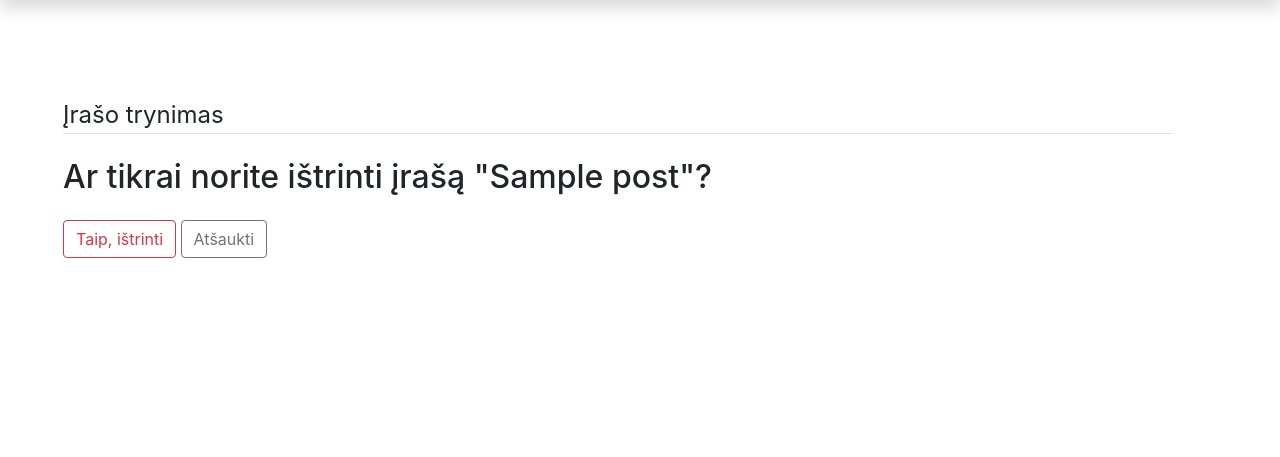
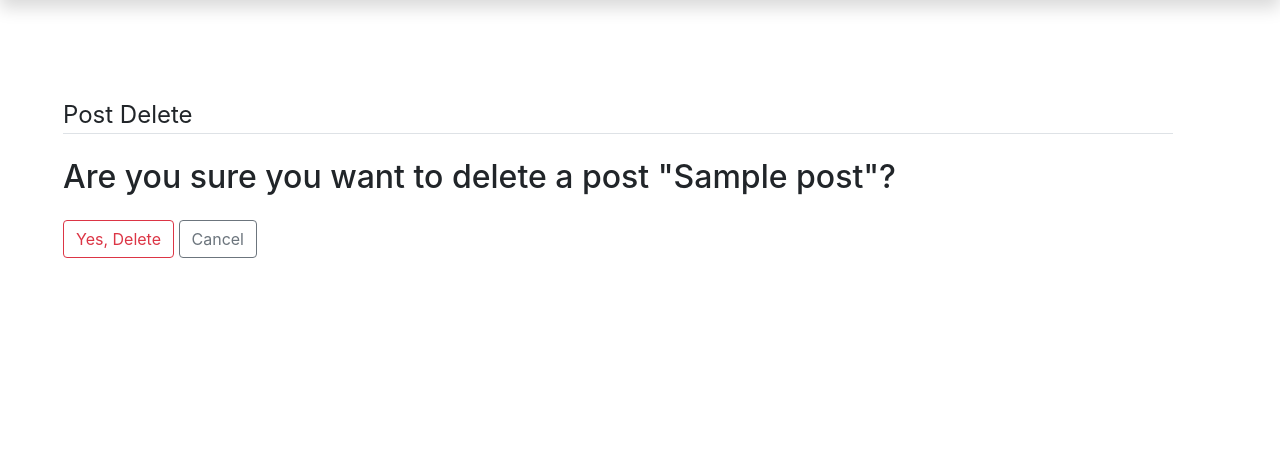
Before and after one commit to DonatasNoreika/myblog202410, a Django app: page /posts/1/delete in a window 1280 px wide. Shown: the part 59-516 px from the top of the page. Run offline with Django 5.2, Linux system fonts and the light colour scheme; a user stored in the database is signed in; tables that the repository leaves empty hold one stand-in row (values such as "Sample post"); some libraries are stand-ins or nearby versions.

Commit message:
+ padaryti post_form.html, post_delete.html vertimai į LT

```diff
--- a/mysite/myblog/templates/comments_delete.html
+++ b/mysite/myblog/templates/comments_delete.html
@@ -8,7 +8,7 @@
         {% csrf_token %}
         <fieldset class="form-group">
         <legend class="border-bottom mb-4">{% trans "Comment Delete" %}</legend>
-            <h2>{% trans "Are you sure you want to delete a comment?" %} "{{ comment.content }}"?</h2>
+            <h2>{% trans "Are you sure you want to delete a comment" %} "{{ comment.content }}"?</h2>
         </fieldset>
         <div class="form-group">
             <button class="btn btn-outline-danger" type="submit">{% trans "Yes, Delete" %}</button>
--- a/mysite/myblog/templates/post_delete.html
+++ b/mysite/myblog/templates/post_delete.html
@@ -1,17 +1,18 @@
 {% extends "base.html" %}
-{% block "title" %}Įrašo trynimas{% endblock%}
+{% load i18n %}
+{% block "title" %}{% trans "Post Delete" %}{% endblock %}
 {% block "content" %}
 <div class="content-section">
     <form method="POST">
         {% load crispy_forms_tags %}
         {% csrf_token %}
         <fieldset class="form-group">
-        <legend class="border-bottom mb-4">Įrašo trynimas</legend>
-            <h2>Ar tikrai norite ištrinti įrašą "{{ post.title }}"?</h2>
+        <legend class="border-bottom mb-4">{% trans "Post Delete" %}</legend>
+            <h2>{% trans "Are you sure you want to delete a post" %} "{{ post.title }}"?</h2>
         </fieldset>
         <div class="form-group">
-            <button class="btn btn-outline-danger" type="submit">Taip, ištrinti</button>
-            <a class="btn btn-outline-secondary" href="{% url 'post' post.pk %}">Atšaukti</a>
+            <button class="btn btn-outline-danger" type="submit">{% trans "Yes, Delete" %}</button>
+            <a class="btn btn-outline-secondary" href="{% url 'post' post.pk %}">{% trans "Cancel" %}</a>
         </div>
     </form>
 </div>
```
Also changed, not shown: mysite/myblog/templates/post_form.html (+4 -3 lines), mysite/myblog/locale/lt/LC_MESSAGES/django.po, 1 other file.
